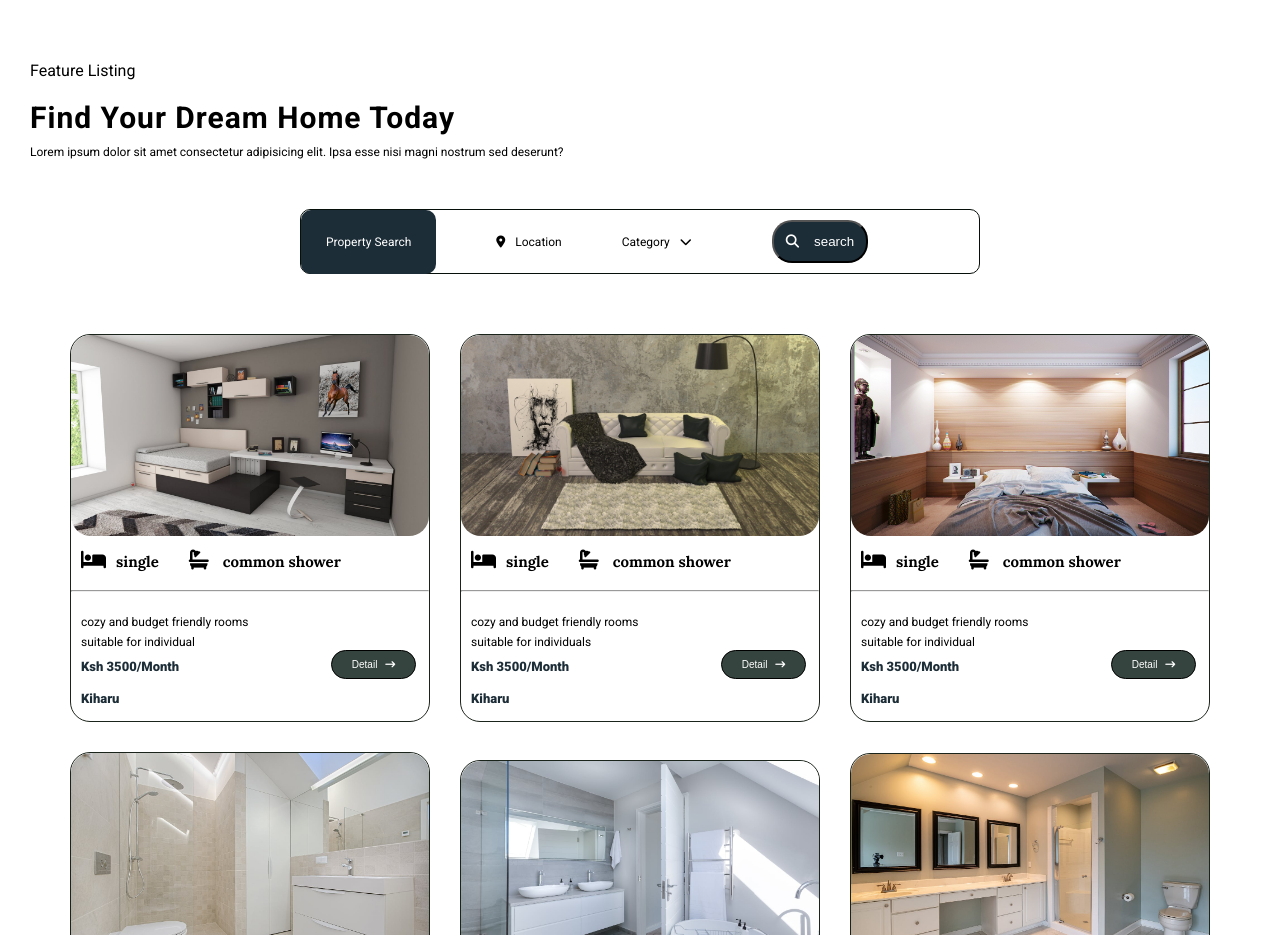
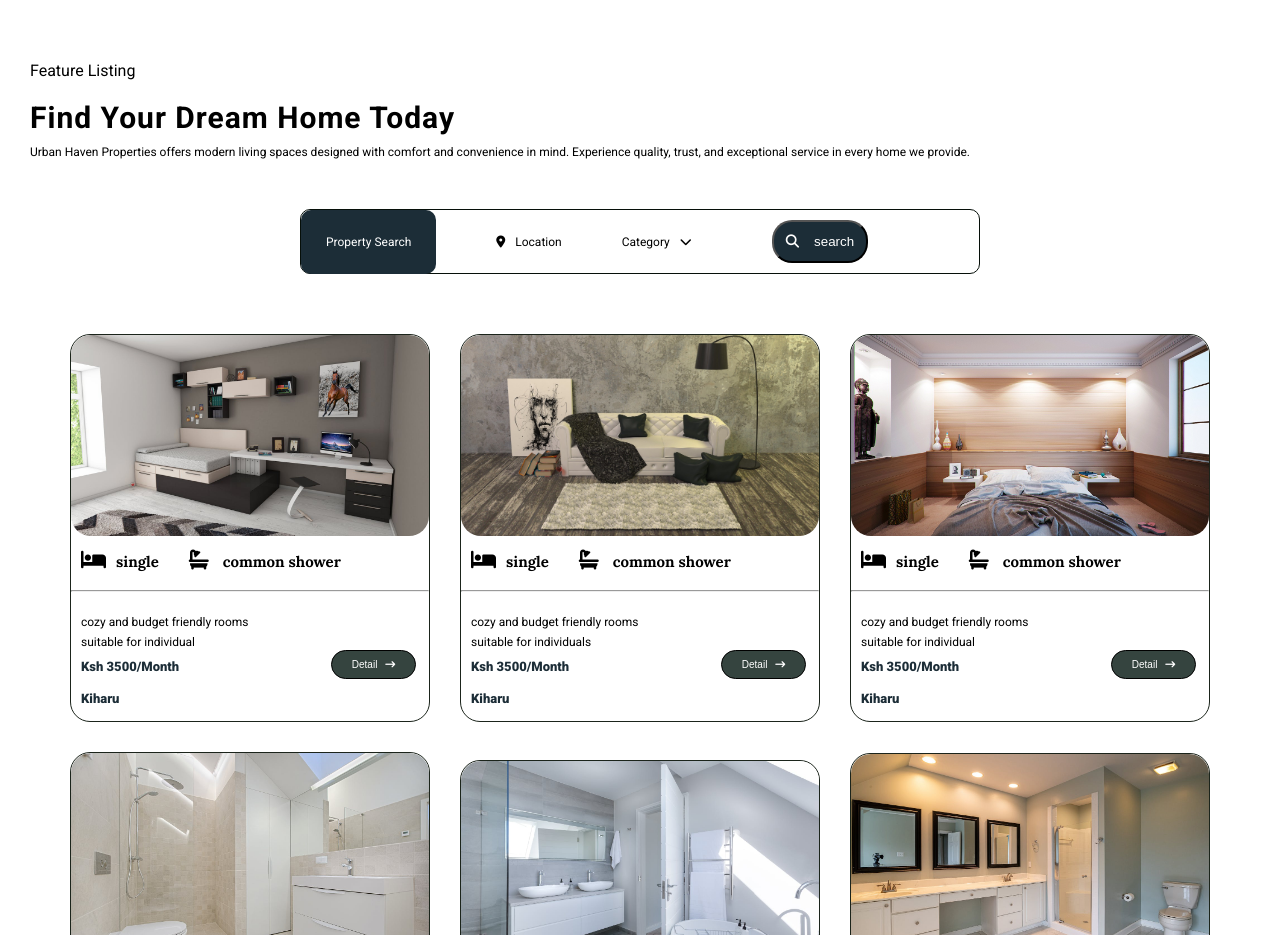
Before and after one commit to Naominm/URBAN-HAVEN, a website built with Vite: page index.html in a window 1280 px wide. Shown: the part 940-1875 px from the top of the page. Built offline with nearby package versions, Linux system fonts and the light colour scheme; files whose address does not match are found by name.

Commit message:
Replace the subheading text

```diff
--- a/index.html
+++ b/index.html
@@ -128,8 +128,9 @@
           <p class="feature-listing-text">Feature listing</p>
           <h3>find your dream home today</h3>
           <p class="heading-subtext">
-            Lorem ipsum dolor sit amet consectetur adipisicing elit. Ipsa esse
-            nisi magni nostrum sed deserunt?
+            Urban Haven Properties offers modern living spaces designed with
+            comfort and convenience in mind. Experience quality, trust, and
+            exceptional service in every home we provide.
           </p>
         </div>
         <div class="search">
```
